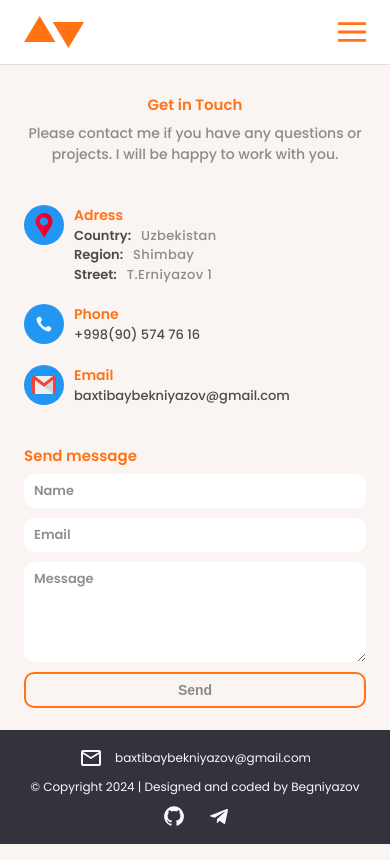
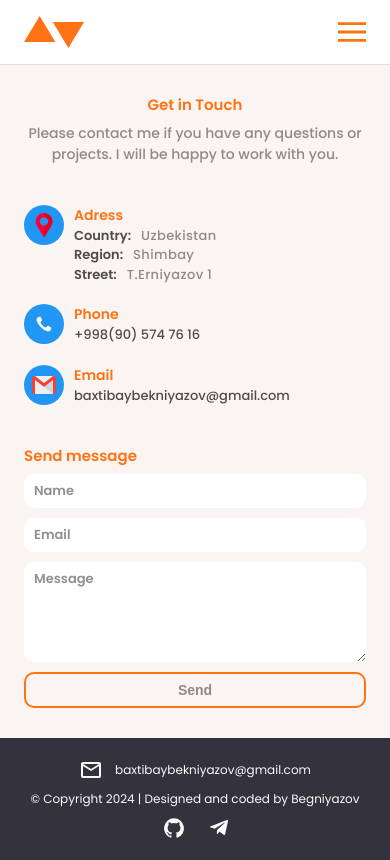
Before and after one commit to Baxtibay/my-portfolio, a Vue app: page /contact in a window 390 px wide. Built offline with nearby package versions, Linux system fonts and the light colour scheme.

Commit message:
Change styles contact-page and footer

```diff
--- a/src/components/FooterSection.vue
+++ b/src/components/FooterSection.vue
@@ -82,8 +82,8 @@ footer {
 
 @media only screen and (max-width: 768px) {
   footer {
-    padding-top: 16px;
-    padding-bottom: 16px;
+    padding-top: 20px;
+    padding-bottom: 20px;
   }
 
   .footer__list {
@@ -95,9 +95,15 @@ footer {
   }
 }
 
-@media only screen and (max-width: 400px) {
+@media only screen and (max-width: 435px) {
   .footer__text {
     font-size: 12px;
   }
 }
+
+@media only screen and (max-width: 380px) {
+  .footer__text {
+    font-size: 10px;
+  }
+}
 </style>
--- a/src/pages/ContactPage.vue
+++ b/src/pages/ContactPage.vue
@@ -155,6 +155,10 @@ export default {
 
 
 /* CONTACT-FORM */
+.contact__form-wrapper {
+  margin-bottom: 30px;
+}
+
 .button-block {
   display: block;
 }
```
